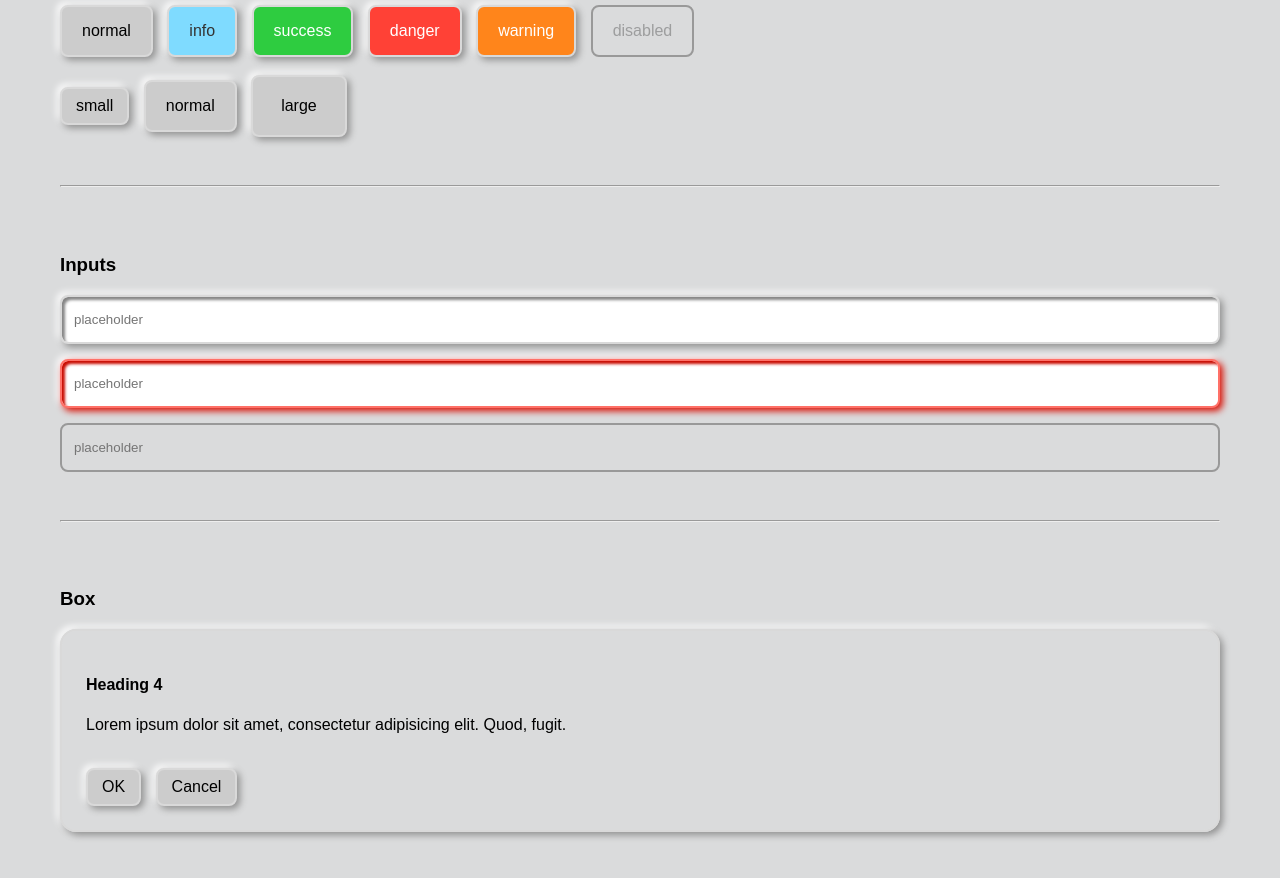
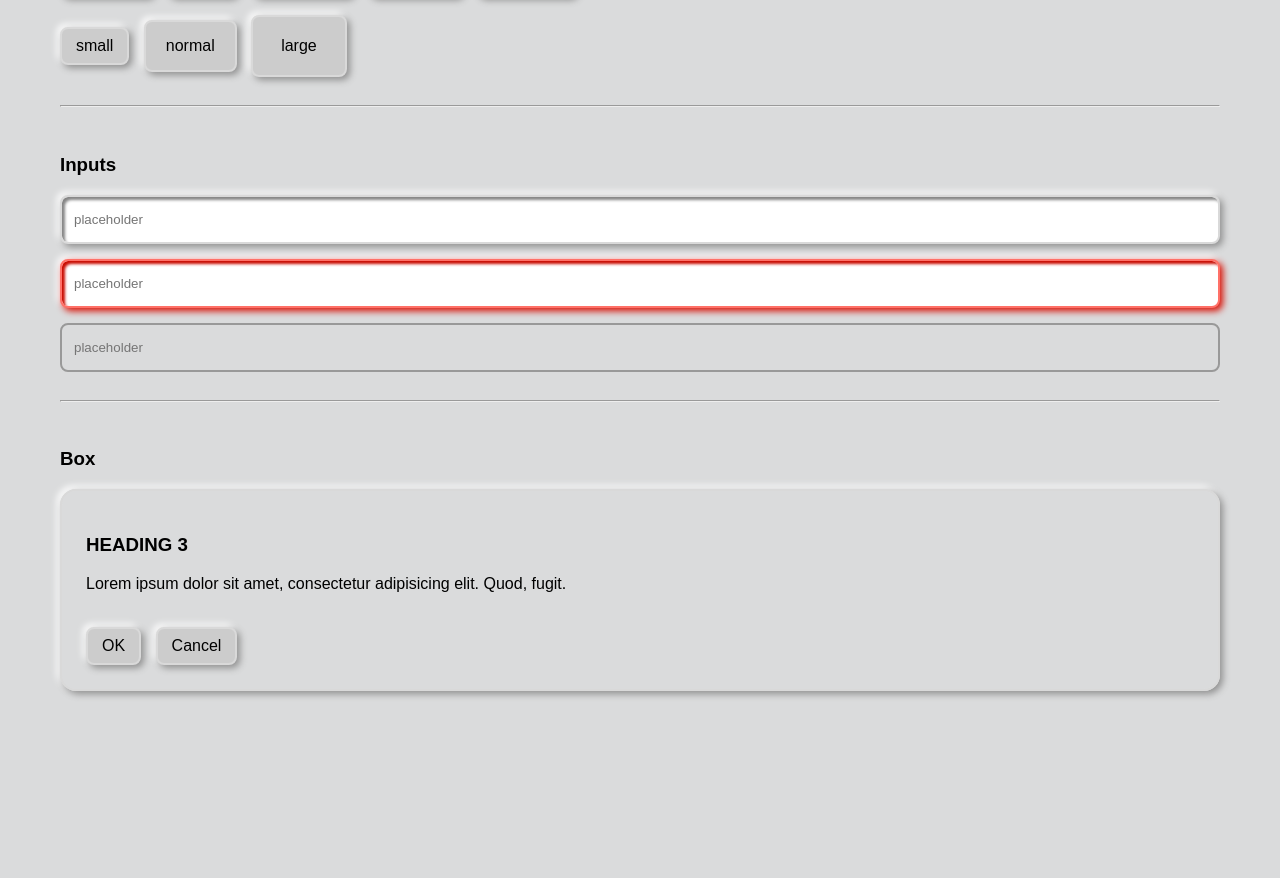
Before and after one commit to ZixiaoWang/neumorphism-ui, a website: page index.html in a window 1280 px wide. Shown: the part 314-1192 px from the top of the page. After the commit the page ends 1045 px from the top, so only its background shows below. Drawn offline with Linux system fonts and the light colour scheme.

Commit message:
Updated the styles

```diff
--- a/index.html
+++ b/index.html
@@ -1,7 +1,7 @@
 <!--
  * @Author: your name
  * @Date: 2020-05-26 18:05:02
- * @LastEditTime: 2020-05-27 18:27:34
+ * @LastEditTime: 2020-05-29 16:37:45
  * @LastEditors: Please set LastEditors
  * @Description: In User Settings Edit
  * @FilePath: /Neumorphism/index.html
@@ -26,7 +26,7 @@
         }
 
         .x-section {
-            padding: 40px 0px;
+            padding: 20px 0px;
         }
 
         button+button {
@@ -75,7 +75,7 @@
         <section class="x-section">
             <h3>Box</h3>
             <div class="box">
-                <h4>Heading 4</h4>
+                <h3>HEADING 3</h3>
                 <p>
                     Lorem ipsum dolor sit amet, consectetur adipisicing elit. Quod, fugit.
                 </p>
--- a/src/styles/elements/_box.scss
+++ b/src/styles/elements/_box.scss
@@ -4,6 +4,7 @@
 
 .box {
     @include getRaised(3, #cccccc);
+    cursor: initial;
     padding: 1.5rem;
     border-radius: 1rem;
     background-color: transparent;
--- a/src/styles/form/_input.scss
+++ b/src/styles/form/_input.scss
@@ -12,6 +12,7 @@
     &:not(:disabled) {
         @include getRaisedBorder(3, #cccccc);
         background-color: white;
+        cursor: text !important;
 
         &.is-error {
             @include getRaisedBorder(3, $red);
```
Also changed, not shown: main.css, 1 other file.
